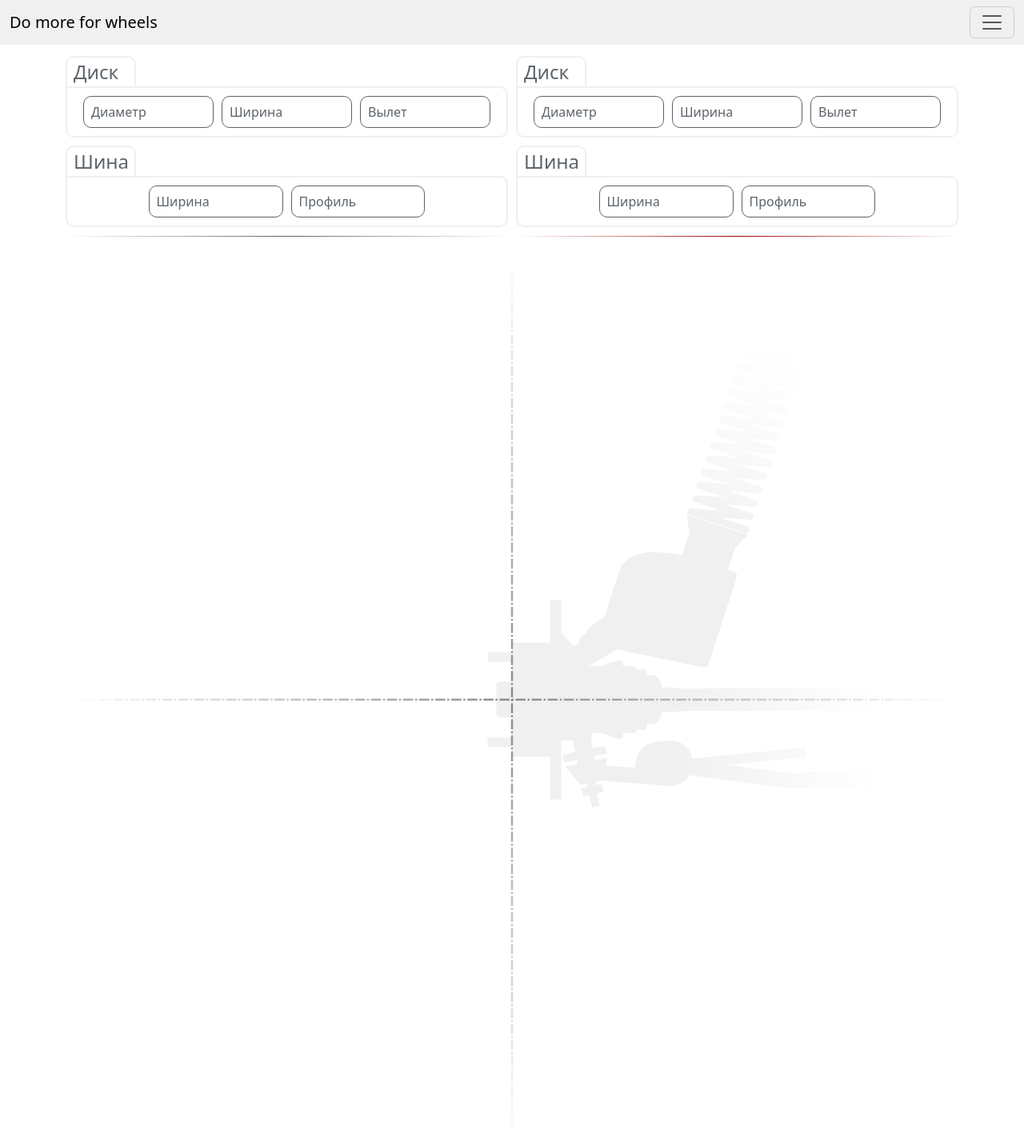
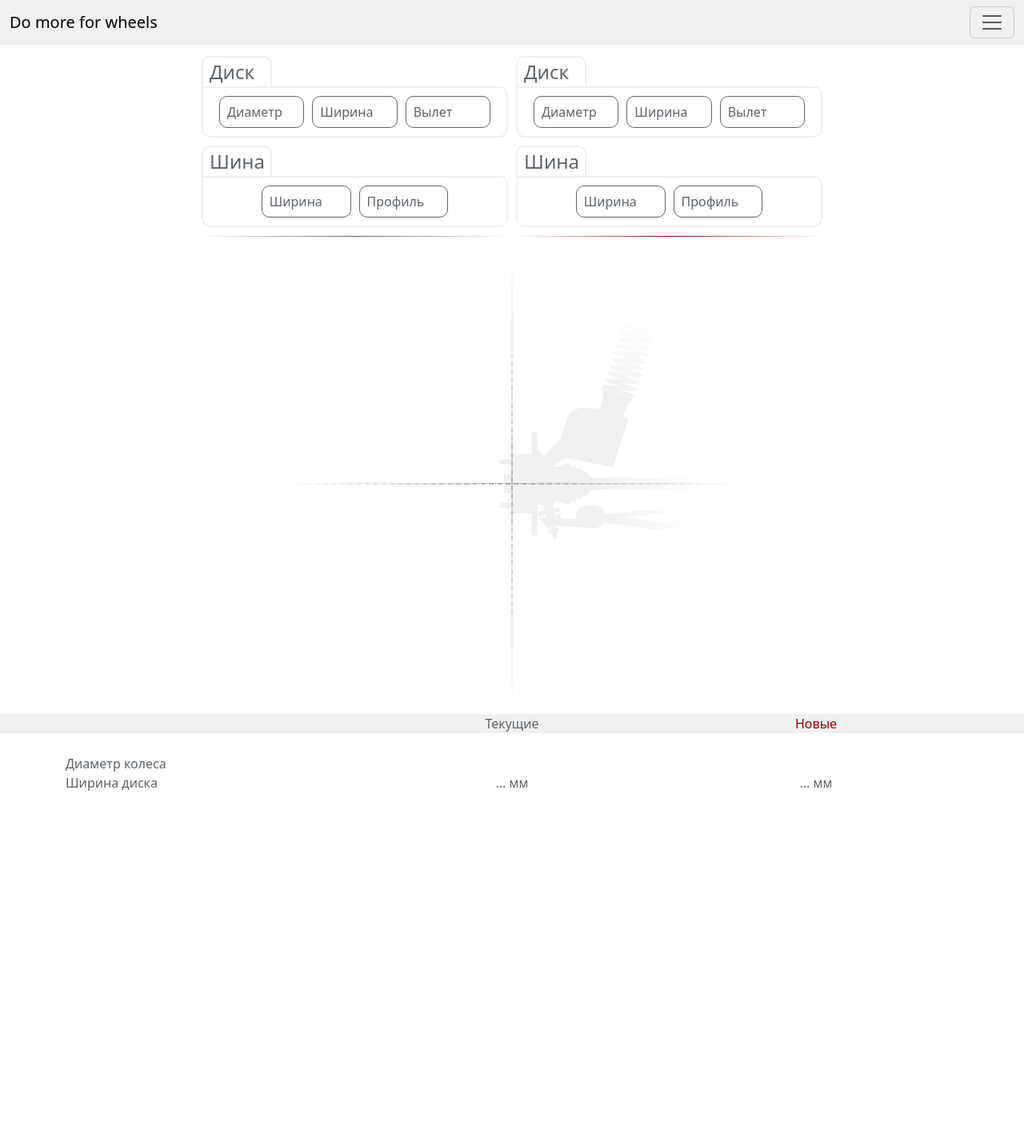
Before and after one commit to dt0027/DMWheel, a PHP site: page /tire-calculator/ in a window 1280 px wide. Shown: the top 1432 px of the page at 80% size. After the commit the page ends 989 px from the top, so only its background shows below. Run offline with PHP 8.4, Linux system fonts and the light colour scheme.

Commit message:
Добавил .toFixed(1) для координат относительно арки и правки контейнеров в css

```diff
--- a/css/style.css
+++ b/css/style.css
@@ -161,10 +161,14 @@ hr {
 
 
 
-
-
-
+/*Для больших экранов*/
 @media screen and (min-width: 600px) {
+    .container_form {
+        width: 800px;
+    }
+    .container_visual {
+        width: 600px;
+    }
     .form {
         overflow: hidden;
     }
--- a/js/calc.js
+++ b/js/calc.js
@@ -118,11 +118,11 @@ function myPaint(number = 1, color = '#5c636a') {
     xWheelPositionOut[number] = xWheelLeft;
     if (xWheelPositionOut[1] !== null && xWheelPositionOut[2] !== null && xWheelPositionOut[2] < xWheelPositionOut[1]) {
         let deltaOut = xWheelPositionOut[1] - xWheelPositionOut[2];
-        document.getElementById('main-info').innerHTML = 'Новый диск будет на ' + deltaOut + ' мм ближе к арке';
+        document.getElementById('main-info').innerHTML = 'Новый диск будет на ' + deltaOut.toFixed(1) + ' мм ближе к арке';
     }
     if (xWheelPositionOut[1] !== null && xWheelPositionOut[2] !== null && xWheelPositionOut[2] > xWheelPositionOut[1]) {
         let deltaOut = xWheelPositionOut[2] - xWheelPositionOut[1];
-        document.getElementById('main-info').innerHTML = 'Новый диск будет на ' + deltaOut + ' мм глубже в арке';
+        document.getElementById('main-info').innerHTML = 'Новый диск будет на ' + deltaOut.toFixed(1) + ' мм глубже в арке';
     }
     if (xWheelPositionOut[1] !== null && xWheelPositionOut[2] !== null && xWheelPositionOut[2] === xWheelPositionOut[1]) {
         document.getElementById('main-info').innerHTML = 'Новый диск не изменит положения относительно арки';
--- a/tire-calculator/index.php
+++ b/tire-calculator/index.php
@@ -4,7 +4,7 @@ include_once $_SERVER['DOCUMENT_ROOT'] . '/include/header.php';
 ?>
 
 <section id="data1" class="data_main">
-    <div class="container">
+    <div class="container container_form">
 
         <div class="form">
             <div class="form_data" data-id="1" data-color="#5c636a">
@@ -79,7 +79,7 @@ include_once $_SERVER['DOCUMENT_ROOT'] . '/include/header.php';
 </section>
 
 <section id="visual">
-    <div class="container">
+    <div class="container container_visual">
         <div class="visual">
             <canvas id="myCanvas1" width="800px" height="800px"></canvas>
             <canvas id="myCanvas2" width="800px" height="800px"></canvas>
@@ -87,7 +87,7 @@ include_once $_SERVER['DOCUMENT_ROOT'] . '/include/header.php';
     </div>
 </section>
 
-<p id="main-info" class="text-center"></p>
+    <p id="main-info" class="text-center"></p>
 
 <section id="information_briefly">
     <div class="container">
```
